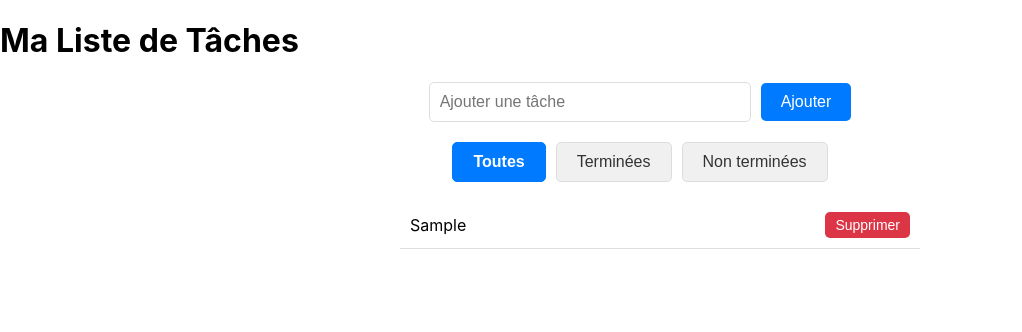
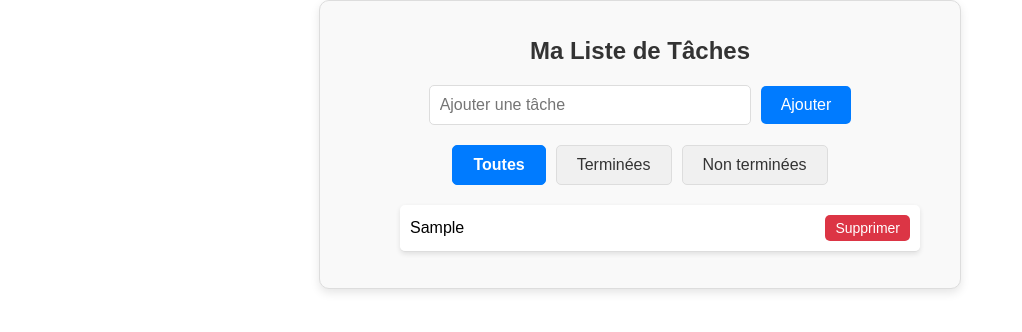
Before and after one commit to zkerkeb-class/todo-list-avanc-react-MalicknND, a React (Create React App) app: page / in a window 1280 px wide. Both pictures are taken after typing "Sample" into the empty fields and a click on the button "Ajouter". Shown: the top 332 px of the page, without its empty margins (0-1022 px from the left). Built offline with nearby package versions, Linux system fonts and the light colour scheme.

Commit message:
save work

```diff
--- a/src/App.css
+++ b/src/App.css
@@ -1,38 +1,43 @@
-.App {
+.app-container {
+  max-width: 600px;
+  margin: 0 auto;
+  padding: 20px;
   text-align: center;
+  font-family: Arial, sans-serif;
+  background-color: #f9f9f9;
+  border: 1px solid #ddd;
+  border-radius: 10px;
+  box-shadow: 0px 4px 10px rgba(0, 0, 0, 0.1);
 }
 
-.App-logo {
-  height: 40vmin;
-  pointer-events: none;
+h1 {
+  font-size: 24px;
+  color: #333;
+  margin-bottom: 20px;
 }
 
-@media (prefers-reduced-motion: no-preference) {
-  .App-logo {
-    animation: App-logo-spin infinite 20s linear;
-  }
+.todo-form,
+.task-filter,
+.todo-list {
+  margin-bottom: 20px;
 }
 
-.App-header {
-  background-color: #282c34;
-  min-height: 100vh;
+.todo-form,
+.task-filter {
   display: flex;
-  flex-direction: column;
+  justify-content: center;
   align-items: center;
-  justify-content: center;
-  font-size: calc(10px + 2vmin);
-  color: white;
 }
 
-.App-link {
-  color: #61dafb;
+.todo-list {
+  list-style: none;
+  padding: 0;
 }
 
-@keyframes App-logo-spin {
-  from {
-    transform: rotate(0deg);
-  }
-  to {
-    transform: rotate(360deg);
-  }
+.todo-item {
+  background-color: white;
+  padding: 10px;
+  border-radius: 5px;
+  margin-bottom: 10px;
+  box-shadow: 0px 2px 5px rgba(0, 0, 0, 0.1);
 }
--- a/src/App.js
+++ b/src/App.js
@@ -3,6 +3,7 @@ import TodoForm from './components/TodoForm/TodoForm';
 import TodoList from './components/TodoList/TodoList';
 import TaskFilter from './components/TaskFilter/TaskFilter';
 import useTasks from './hooks/useTasks';
+import './App.css';
 
 const App = () => {
   // Utilisation du custom hook useTasks pour gérer l'état des tâches
@@ -21,17 +22,15 @@ const App = () => {
   }, [tasks, filter]);
 
   return (
-    <div>
+    <div className="app-container">
       <h1>Ma Liste de Tâches</h1>
-      <TodoForm addTask={addTask} /> {/* Formulaire pour ajouter une tâche */}
-      <TaskFilter filter={filter} setFilter={setFilter} />{' '}
-      {/* Boutons de filtrage */}
+      <TodoForm addTask={addTask} />
+      <TaskFilter filter={filter} setFilter={setFilter} />
       <TodoList
         tasks={filteredTasks}
         toggleTask={toggleTask}
         deleteTask={deleteTask}
-      />{' '}
-      {/* Liste des tâches */}
+      />
     </div>
   );
 };
--- a/src/components/TodoList/TodoList.js
+++ b/src/components/TodoList/TodoList.js
@@ -1,5 +1,5 @@
 import React from 'react';
-import TodoItem from '../TodoItem/TodoItem'; // Importation du composant TodoItem
+import TodoItem from '../TodoItem/TodoItem';
 
 const TodoList = ({tasks, toggleTask, deleteTask}) => {
   return (
```
